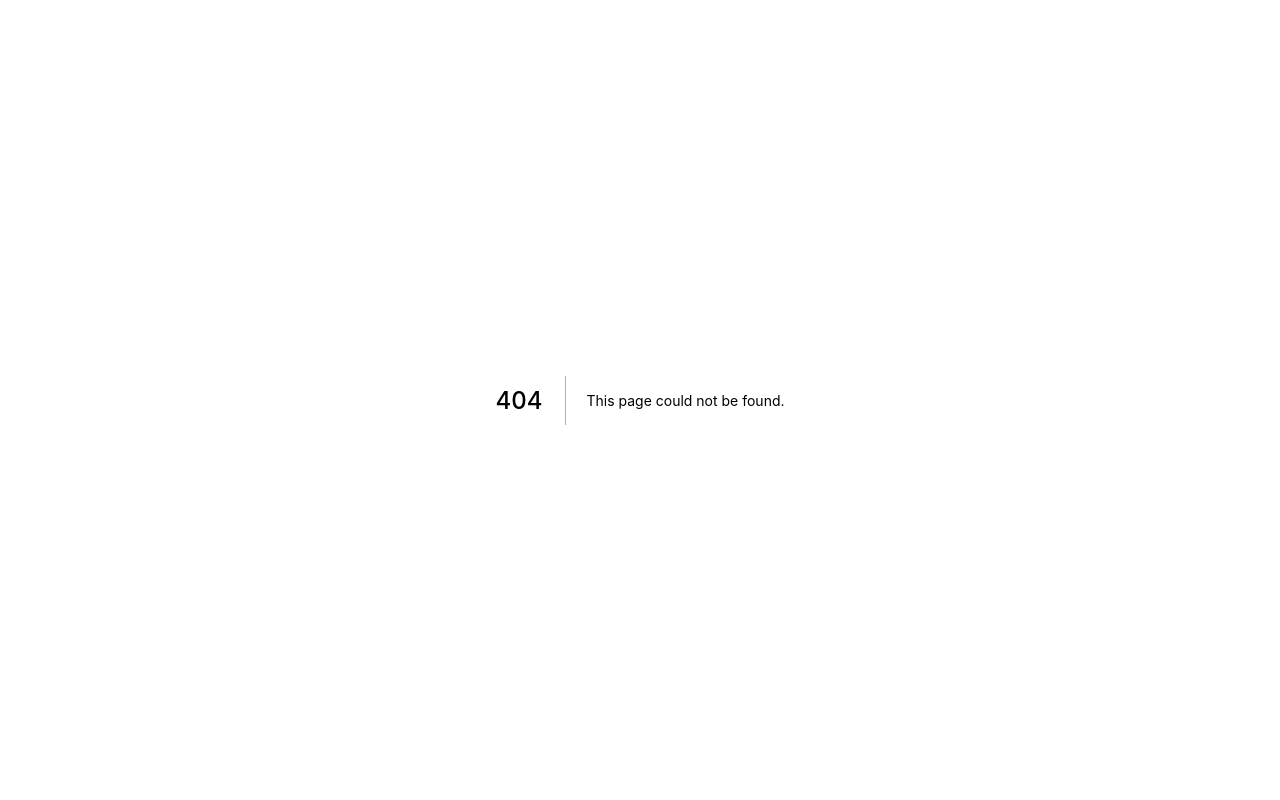
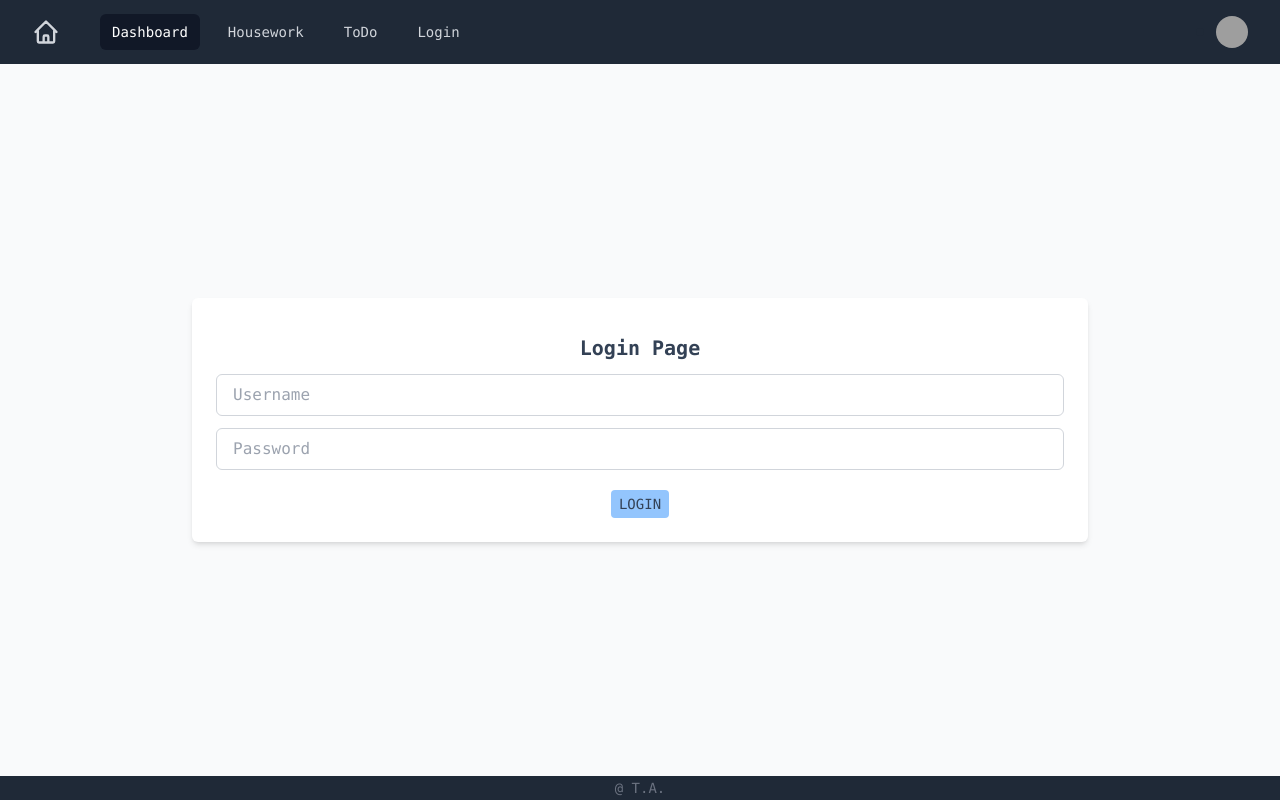
Before and after one commit to Takuya-Akuzawa/kajiyaro-frontend, a Next.js app: page /auth-page in a window 1280 px wide. Before the commit this address had no page. Built offline with nearby package versions, Linux system fonts and the light colour scheme; grey boxes are pictures that could not be loaded.

Commit message:
KA-4 各ページにCookie追加 APIのエンドポイント変更に合わせ、libのFetch先URL変更 Authコンポーネント・ページ新規作成

```diff
--- /dev/null
+++ b/components/Auth.tsx
@@ -0,0 +1,77 @@
+import React, { useState } from 'react'
+import { useRouter } from 'next/router'
+import Cookie from 'universal-cookie'
+import axios from 'axios'
+
+const cookie = new Cookie()
+
+const Auth: React.FC = () => {
+  const router = useRouter()
+  const [username, setUsername] = useState('')
+  const [password, setPassword] = useState('')
+  const [error, setError] = useState('')
+
+  const login = async (e: React.FormEvent<HTMLFormElement>) => {
+    e.preventDefault()
+    try {
+      const res = await axios.post(
+        `${process.env.NEXT_PUBLIC_RESTAPI_URL}api/auth/jwt/create/`,
+        { username: username, password: password },
+        {
+          headers: {
+            'Content-Type': 'application/json',
+          },
+        }
+      )
+      if (res.status === 200) {
+        const options = { path: '/' }
+        cookie.set('access_token', res.data.access, options)
+        router.push('/')
+      }
+    } catch (error) {
+      setError('Login failed')
+    }
+  }
+  return (
+    <section className="p-6 w-4/5 max-w-4xl bg-white rounded-md shadow-md">
+      <h2 className="my-3 text-center text-xl font-semibold">Login Page</h2>
+      <form onSubmit={login}>
+        <input
+          className="block text-black w-full px-4 py-2 mb-3
+                    border border-gray-300 rounded-md
+                    focus:border-blue-400 focus:ring-blue-300 focus:ring-opacity-40
+                    focus:outline-none focus:ring"
+          type="text"
+          placeholder="Username"
+          value={username}
+          onChange={(e) => {
+            setUsername(e.target.value)
+          }}
+        />
+
+        <input
+          className="block text-black w-full px-4 py-2 mb-3
+                    border border-gray-300 rounded-md
+                    focus:border-blue-400 focus:ring-blue-300 focus:ring-opacity-40
+                    focus:outline-none focus:ring"
+          type="password"
+          placeholder="Password"
+          value={password}
+          onChange={(e) => {
+            setPassword(e.target.value)
+          }}
+        />
+        <div className="flex items-center justify-center flex-col">
+          <button
+            type="submit"
+            className="text-sm px-2 py-1 mt-2 disabled:opacity-40
+                      bg-blue-300 hover:bg-blue-400 rounded uppercase"
+          >
+            Login
+          </button>
+        </div>
+      </form>
+    </section>
+  )
+}
+export default Auth
--- a/components/HouseworkForm.tsx
+++ b/components/HouseworkForm.tsx
@@ -3,6 +3,9 @@ import { useRouter } from 'next/router'
 import { StateContext } from '../context/StateContext'
 import { HOUSEWORK } from '../types/Types'
 import { KeyedMutator } from 'swr'
+import Cookie from 'universal-cookie'
+
+const cookie = new Cookie()
 
 interface updateHousework {
   houseworkCreated: KeyedMutator<HOUSEWORK>
@@ -42,9 +45,10 @@ const HouseworkForm: React.FC<ContextHousework> = ({
         }),
         headers: {
           'Content-Type': 'application/json',
-          // Authorization: `JWT ${cookie.get("access_token")}`,
+          Authorization: `JWT ${cookie.get('access_token')}`,
         },
       })
+      router.push('/housework-page')
     } catch (err) {
       alert(err)
     }
@@ -64,7 +68,7 @@ const HouseworkForm: React.FC<ContextHousework> = ({
         }),
         headers: {
           'Content-Type': 'application/json',
-          // Authorization: `JWT ${cookie.get("access_token")}`,
+          Authorization: `JWT ${cookie.get('access_token')}`,
         },
       })
       houseworkCreated()
@@ -80,7 +84,7 @@ const HouseworkForm: React.FC<ContextHousework> = ({
         method: 'DELETE',
         headers: {
           'Content-Type': 'application/json',
-          // Authorization: `JWT ${cookie.get("access_token")}`,
+          Authorization: `JWT ${cookie.get('access_token')}`,
         },
       })
       router.push('/housework-page')
@@ -139,9 +143,10 @@ const HouseworkForm: React.FC<ContextHousework> = ({
                     border border-gray-300 rounded-md
                     focus:border-blue-400 focus:ring-blue-300 focus:ring-opacity-40
                     focus:outline-none focus:ring"
-          type="text"
+          type="number"
           id="estimated_time"
           value={selectedHousework.estimated_time}
+          min="0"
           onChange={(e) =>
             setSelectedHousework({
               ...selectedHousework,
--- a/components/Layout.tsx
+++ b/components/Layout.tsx
@@ -13,6 +13,7 @@ const navigation = [
   { name: 'Dashboard', href: '/', current: true },
   { name: 'Housework', href: '/housework-page', current: false },
   { name: 'ToDo', href: '/todo-page', current: false },
+  { name: 'Login', href: '/auth-page', current: false },
   // { name: 'Calendar', href: '#', current: false },
 ]
 const userNavigation = [
--- a/package.json
+++ b/package.json
@@ -17,7 +17,8 @@
     "next-page-tester": "^0.32.0",
     "react": "^17.0.2",
     "react-dom": "^17.0.2",
-    "swr": "^1.3.0"
+    "swr": "^1.3.0",
+    "universal-cookie": "^4.0.4"
   },
   "devDependencies": {
     "@testing-library/dom": "^7.29.2",
--- /dev/null
+++ b/pages/auth-page.tsx
@@ -0,0 +1,11 @@
+import Auth from '../components/Auth'
+import Layout from '../components/Layout'
+
+const AuthPage: React.FC = () => {
+  return (
+    <Layout title="Auth">
+      <Auth />
+    </Layout>
+  )
+}
+export default AuthPage
--- a/pages/housework-page.tsx
+++ b/pages/housework-page.tsx
@@ -7,13 +7,16 @@ import Link from 'next/link'
 import { NextPage, GetStaticProps } from 'next'
 import { HOUSEWORK } from '../types/Types'
 import axios from 'axios'
+import Cookie from 'universal-cookie'
 
-// const fetcher = (url) => fetch(url).then((res) => res.json())
-// const apiUrl = `${process.env.NEXT_PUBLIC_RESTAPI_URL}api/houseworks/`
+const cookie = new Cookie()
 
 const axiosFetcher = async () => {
   const result = await axios.get<HOUSEWORK[]>(
-    `${process.env.NEXT_PUBLIC_RESTAPI_URL}api/houseworks/`
+    `${process.env.NEXT_PUBLIC_RESTAPI_URL}api/houseworks/`,
+    {
+      headers: { Authorization: `JWT ${cookie.get('access_token')}` },
+    }
   )
   return result.data
 }
--- a/pages/houseworks/[id].tsx
+++ b/pages/houseworks/[id].tsx
@@ -8,16 +8,17 @@ import HouseworkForm from '../../components/HouseworkForm'
 import StateContextProvider from '../../context/StateContext'
 import { GetStaticProps, GetStaticPaths, NextPage } from 'next'
 import { HOUSEWORK } from '../../types/Types'
+import Cookie from 'universal-cookie'
 
-const fetcher = (url: string) => fetch(url).then((res) => res.json())
+const cookie = new Cookie()
+
+const fetcher = async (url: string) =>
+  await fetch(url, {
+    headers: {
+      Authorization: `JWT ${cookie.get('access_token')}`,
+    },
+  }).then((res) => res.json())
 const apiUrl = `${process.env.NEXT_PUBLIC_RESTAPI_URL}api/houseworks/`
-
-// const axiosFetcher = async (id: string) => {
-//   const result = await axios.get<HOUSEWORK>(
-//     `${process.env.NEXT_PUBLIC_RESTAPI_URL}api/houseworks/${id}/`
-//   )
-//   return result.data
-// }
 
 interface STATICPROPS {
   id: string
--- a/pages/index.tsx
+++ b/pages/index.tsx
@@ -1,8 +1,13 @@
 import Dashboard from '../components/Dashboard'
 import Layout from '../components/Layout'
 import { NextPage } from 'next'
+import Cookie from 'universal-cookie'
+import { useState } from 'react'
+
+const cookie = new Cookie()
 
 const Home: NextPage = () => {
+  const [hadToken, setHasToken] = useState(false)
   return (
     <Layout title="Dashboard">
       <Dashboard />
--- a/tailwind.config.js
+++ b/tailwind.config.js
@@ -6,5 +6,8 @@ module.exports = {
   theme: {
     extend: {},
   },
+  variants: {
+    extend: { opacity: ['disabled'] }
+  },
   plugins: [],
 }
```
Also changed, not shown: lib/houseworks.ts (+7 -3 lines), tsconfig.json (+3 -13 lines), 1 other file (tests, documents, lock files or other folders).
